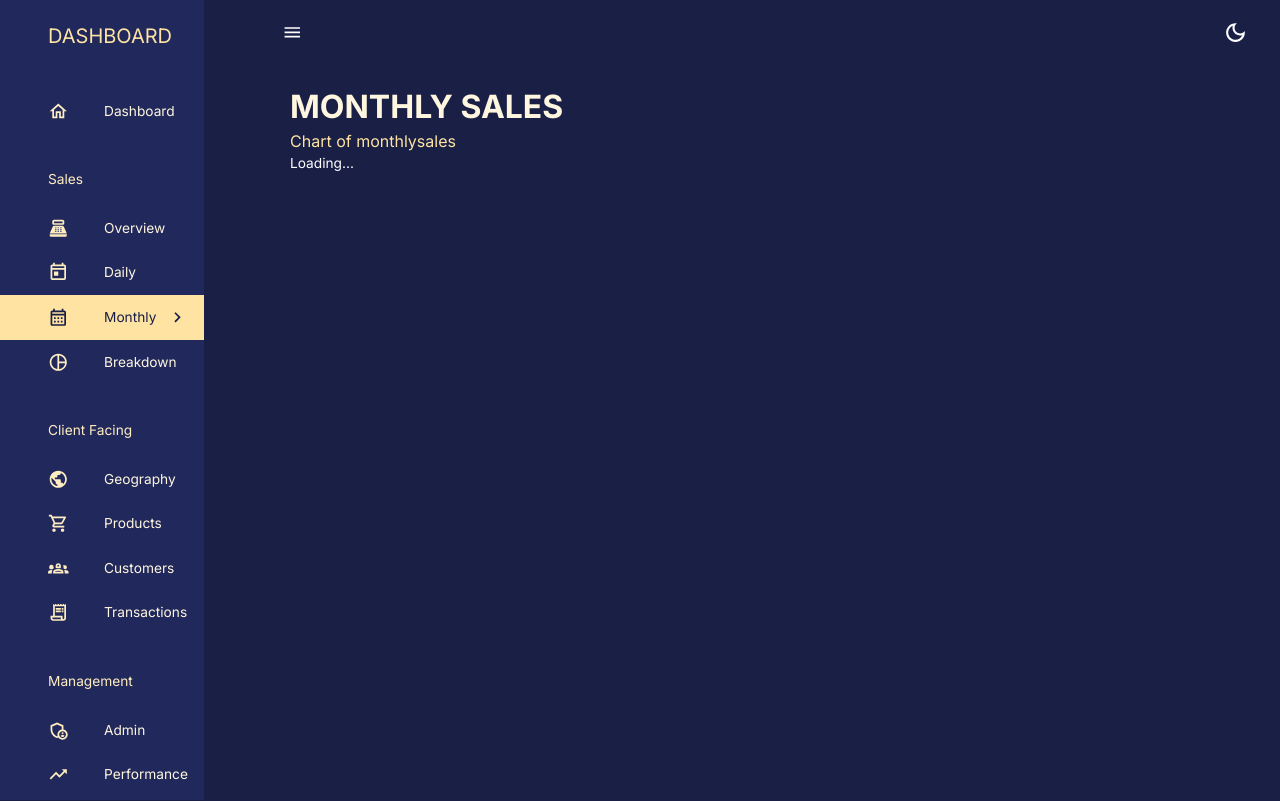
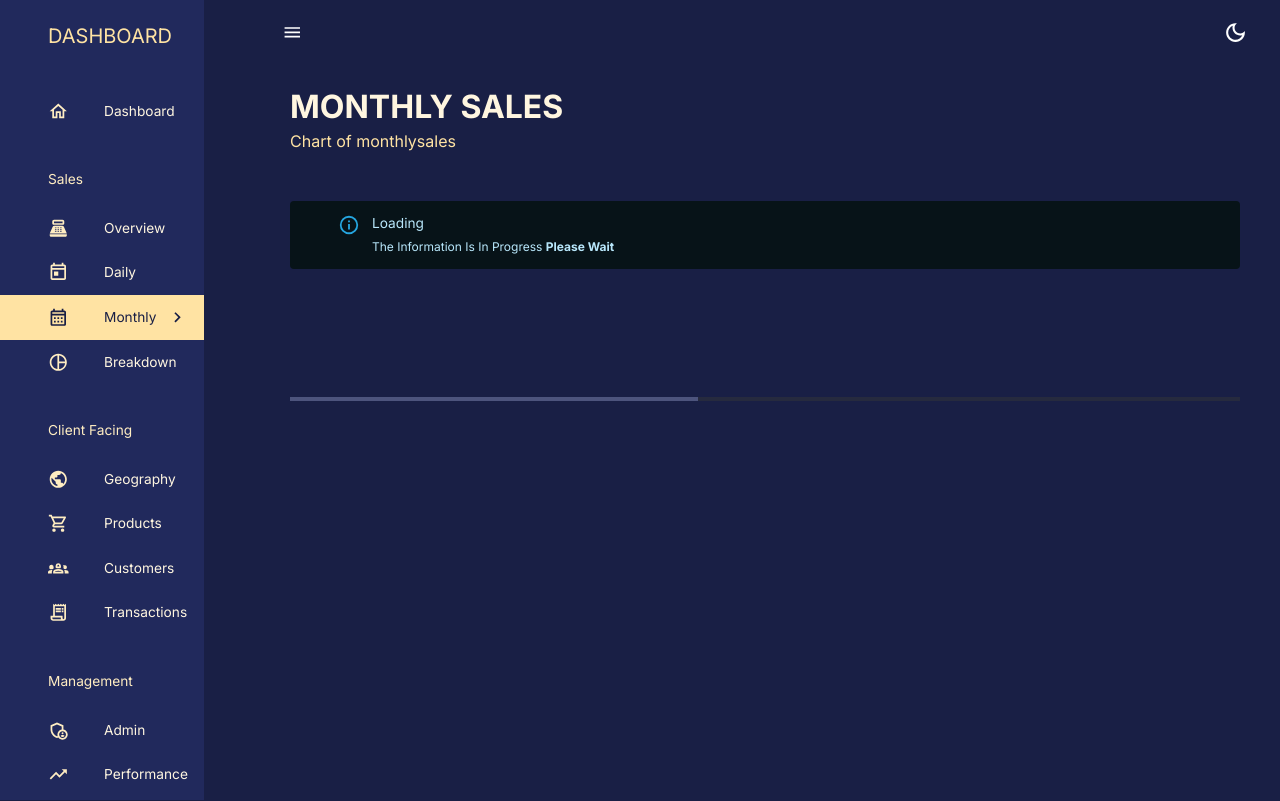
Before and after one commit to Dawitlior/Admin-Dashboard., a React (Create React App) app in the folder client/: page /monthly in a window 1280 px wide. Built offline with nearby package versions, Linux system fonts and the light colour scheme; no server answers.

Commit message:
alert message and loading compo

```diff
--- a/client/src/scenes/daily/index.jsx
+++ b/client/src/scenes/daily/index.jsx
@@ -1,5 +1,5 @@
 import React, { useState, useMemo } from "react";
-import { Box, useTheme } from "@mui/material";
+import { Alert, AlertTitle, Box, LinearProgress, useTheme } from "@mui/material";
 import Header from "components/Header";
 import { useGetSalesQuery } from "state/api";
 import DatePicker from "react-datepicker";
@@ -177,7 +177,15 @@ const Daily = () => {
             ]}
           />
         ) : (
-          <>Loading...</>
+          <>
+            <Alert sx={{marginTop: "5rem"}} severity="info">
+              <AlertTitle>Loading</AlertTitle>
+              The Information Is In Progress <strong>Please Wait</strong>
+            </Alert>
+            <Box sx={{ width: "100%", marginTop: "10rem" }}>
+              <LinearProgress />
+            </Box>
+          </>
         )}
       </Box>
     </Box>
--- a/client/src/scenes/geography/index.jsx
+++ b/client/src/scenes/geography/index.jsx
@@ -1,5 +1,5 @@
 import React from "react";
-import { Box, useTheme } from "@mui/material";
+import { Alert, AlertTitle, Box, LinearProgress, useTheme } from "@mui/material";
 import { useGetGeographyQuery } from "state/api";
 import Header from "components/Header";
 import { ResponsiveChoropleth } from "@nivo/geo";
@@ -92,7 +92,15 @@ const Geography = () => {
             ]}
           />
         ) : (
-          <>...Loading</>
+          <>
+            <Alert sx={{ marginTop: "3rem", paddingLeft: "3rem", paddingRight: "3rem" }} severity="info">
+              <AlertTitle>Loading</AlertTitle>
+              The Information Is In Progress <strong>Please Wait</strong>
+            </Alert>
+            <Box sx={{ width: "100%", marginTop: "8rem" }}>
+              <LinearProgress />
+            </Box>
+          </>
         )}
       </Box>
     </Box>
--- a/client/src/scenes/monthly/index.jsx
+++ b/client/src/scenes/monthly/index.jsx
@@ -1,5 +1,5 @@
 import React, { useMemo } from "react";
-import { Box, useTheme } from "@mui/material";
+import { Alert, AlertTitle, Box, LinearProgress, useTheme } from "@mui/material";
 import Header from "components/Header";
 import { ResponsiveLine } from "@nivo/line";
 import { useGetSalesQuery } from "state/api";
@@ -146,7 +146,22 @@ const Monthly = () => {
             ]}
           />
         ) : (
-          <>Loading...</>
+          <>
+            <Alert
+              sx={{
+                marginTop: "3rem",
+                paddingLeft: "3rem",
+                paddingRight: "3rem",
+              }}
+              severity="info"
+            >
+              <AlertTitle>Loading</AlertTitle>
+              The Information Is In Progress <strong>Please Wait</strong>
+            </Alert>
+            <Box sx={{ width: "100%", marginTop: "8rem" }}>
+              <LinearProgress />
+            </Box>
+          </>
         )}
       </Box>
     </Box>
--- a/client/src/scenes/products/index.jsx
+++ b/client/src/scenes/products/index.jsx
@@ -10,6 +10,9 @@ import {
   Rating,
   useTheme,
   useMediaQuery,
+  Alert,
+  AlertTitle,
+  LinearProgress,
 } from "@mui/material";
 import Header from "components/Header";
 import { useGetProductsQuery } from "state/api";
@@ -128,7 +131,23 @@ const Products = () => {
           )}
         </Box>
       ) : (
-        <>Loading...</>
+        <>
+          {" "}
+          <Alert
+            sx={{
+              marginTop: "3rem",
+              paddingLeft: "3rem",
+              paddingRight: "3rem",
+            }}
+            severity="info"
+          >
+            <AlertTitle>Loading</AlertTitle>
+            The Information Is In Progress <strong>Please Wait</strong>
+          </Alert>
+          <Box sx={{ width: "100%", marginTop: "8rem" }}>
+            <LinearProgress />
+          </Box>
+        </>
       )}
     </Box>
   );
```
